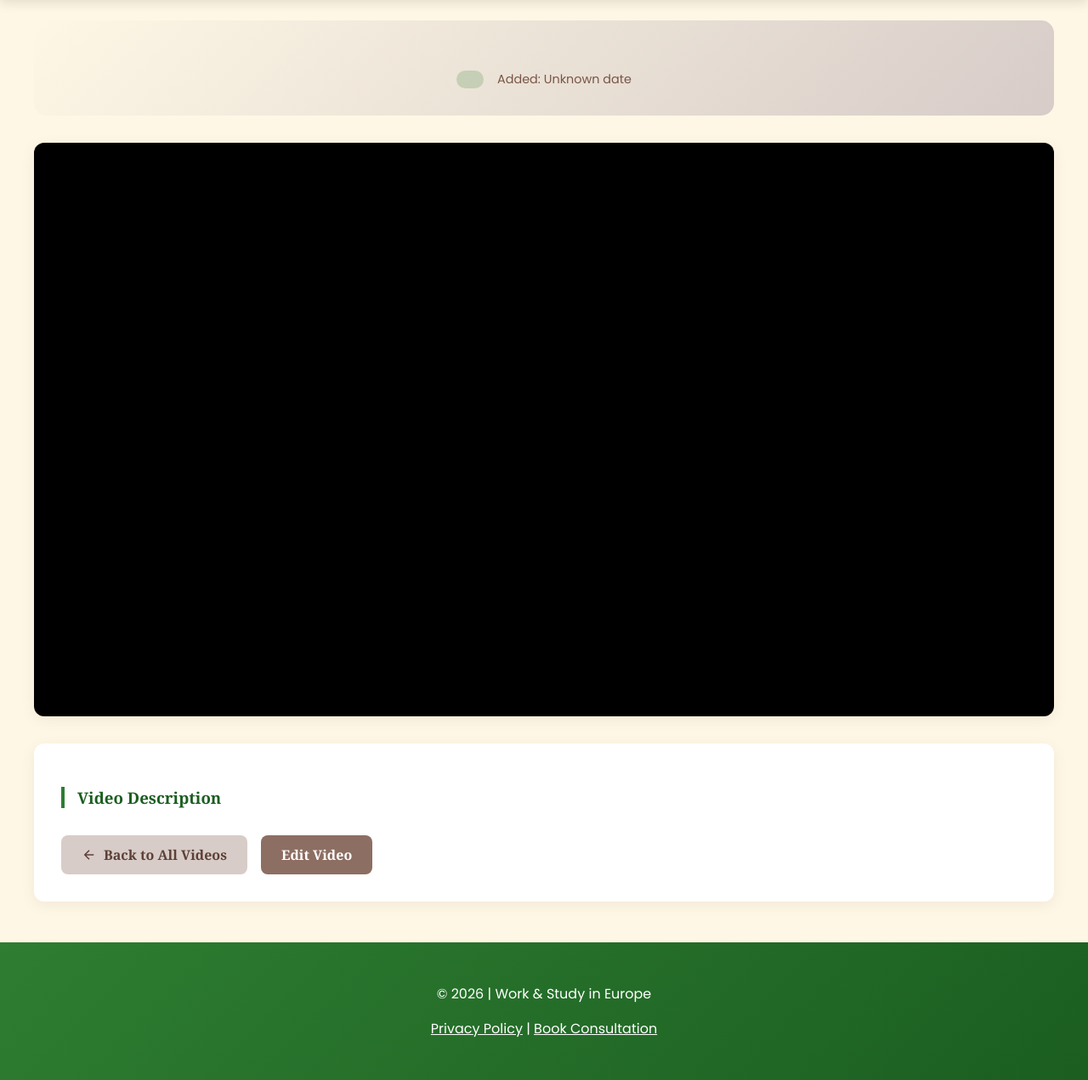
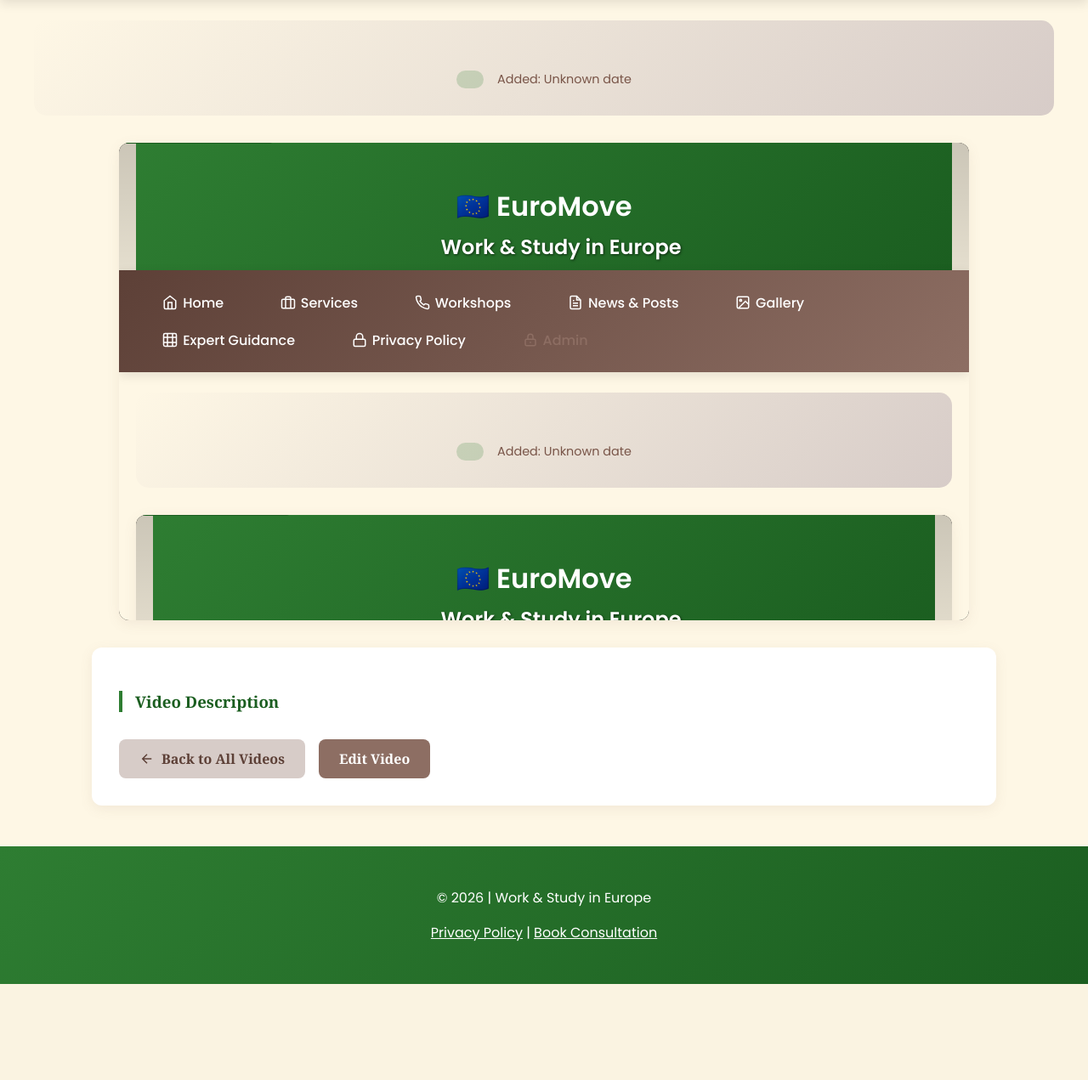
Before and after one commit to sambiketi/euromove10, a Flask app: template templates/expert_guidance_detail.html in a window 1280 px wide. Shown: the part 270-1541 px from the top of the page at 85% size. After the commit the page ends 1428 px from the top, so only its background shows below. Run offline with Flask 3, Linux system fonts and the light colour scheme; the template is opened without the code that fills it: values that come from a table or form of the project are taken from there, others are empty; some libraries are stand-ins or nearby versions.

Commit message:
videodimensionsfixed

```diff
--- a/templates/expert_guidance_detail.html
+++ b/templates/expert_guidance_detail.html
@@ -14,14 +14,23 @@
 
 <!-- Video Player Section -->
 <section style="margin: 2rem 0;">
-    <div class="video-container" style="position: relative; padding-bottom: 56.25%; height: 0; overflow: hidden; background: #000; border-radius: 12px; box-shadow: 0 4px 15px rgba(141, 110, 99, 0.1);">
-        {{ video.get_embed_html(560, 315)|safe }}
+    <div class="video-container" style="position: relative; width: 100%; max-width: 1000px; margin: 0 auto; background: #000; border-radius: 12px; overflow: hidden; box-shadow: 0 4px 15px rgba(141, 110, 99, 0.1);">
+        <div style="position: relative; padding-bottom: 56.25%; height: 0;">
+            <iframe
+                src="{{ video.get_embed_url() }}?autoplay=0&modestbranding=1&rel=0"
+                style="position: absolute; top: 0; left: 0; width: 100%; height: 100%; border: 0;"
+                frameborder="0"
+                allow="accelerometer; autoplay; clipboard-write; encrypted-media; gyroscope; picture-in-picture; web-share"
+                referrerpolicy="strict-origin-when-cross-origin"
+                allowfullscreen>
+            </iframe>
+        </div>
     </div>
 </section>
 
 <!-- Video Description Section -->
 <section style="margin: 2rem 0; font-family: Georgia, 'Times New Roman', serif;">
-    <div class="card" style="background: white; border-radius: 12px; box-shadow: 0 4px 15px rgba(141, 110, 99, 0.1); padding: 2rem;">
+    <div class="card" style="background: white; border-radius: 12px; box-shadow: 0 4px 15px rgba(141, 110, 99, 0.1); padding: 2rem; max-width: 1000px; margin: 0 auto;">
         <h3 style="color: var(--dark-green); border-left: 4px solid var(--green); padding-left: 15px; font-weight: 600; margin-bottom: 1.5rem;">Video Description</h3>
         <div class="video-description" style="color: var(--text-dark); line-height: 1.8; font-size: 1.05rem;">
             {% if video.content_format == 'markdown' %}
@@ -58,6 +67,22 @@
 
 {% block extra_css %}
 <style>
+/* Video container responsive styling */
+.video-container {
+    width: 100%;
+    max-width: 1000px;
+    margin: 0 auto;
+}
+
+.video-container iframe {
+    position: absolute;
+    top: 0;
+    left: 0;
+    width: 100%;
+    height: 100%;
+    border: 0;
+}
+
 /* Mobile responsive adjustments */
 @media (max-width: 768px) {
     .hero h2 {
@@ -70,6 +95,10 @@
 
     .video-description {
         font-size: 1rem !important;
+    }
+
+    .video-container {
+        border-radius: 8px;
     }
 }
 
```
